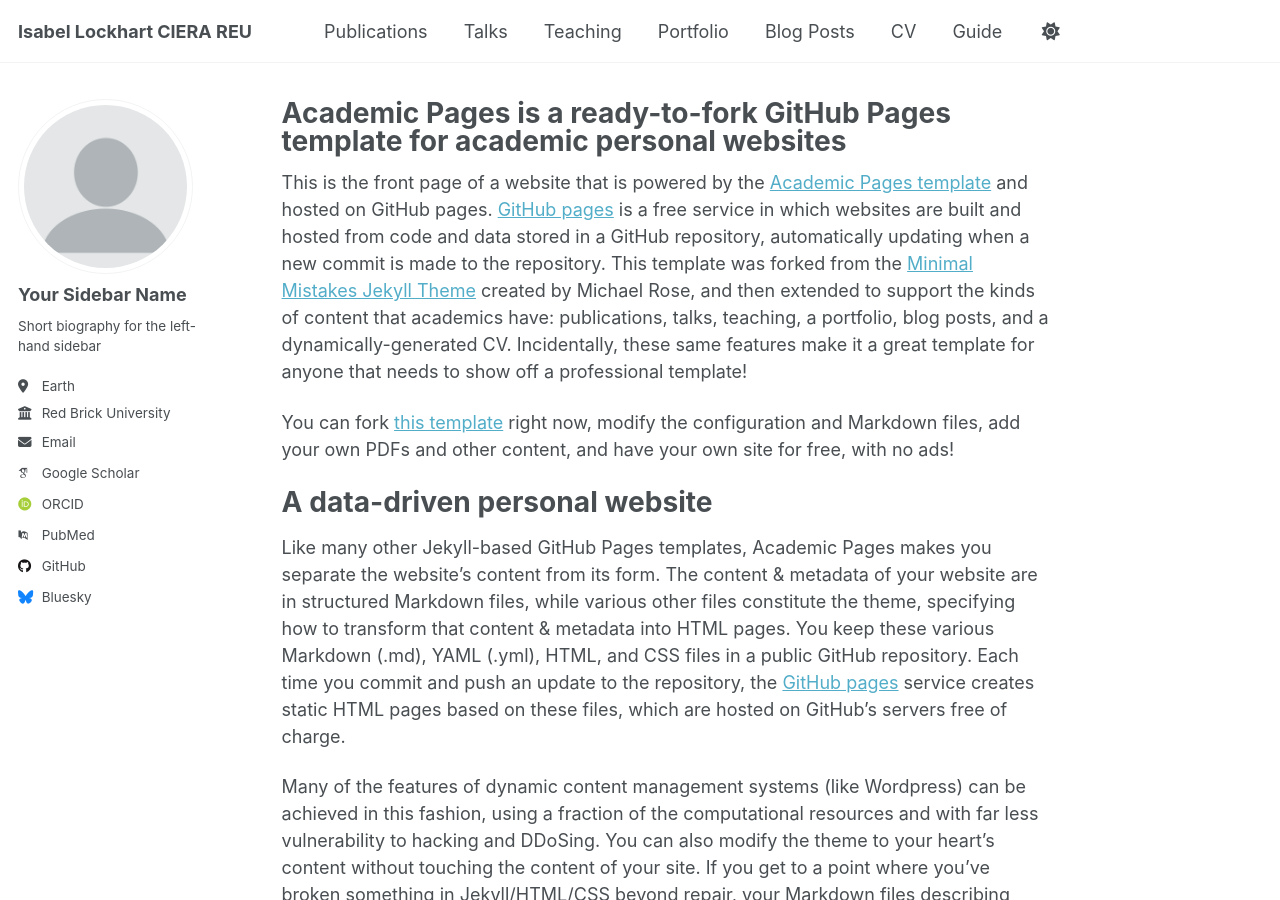
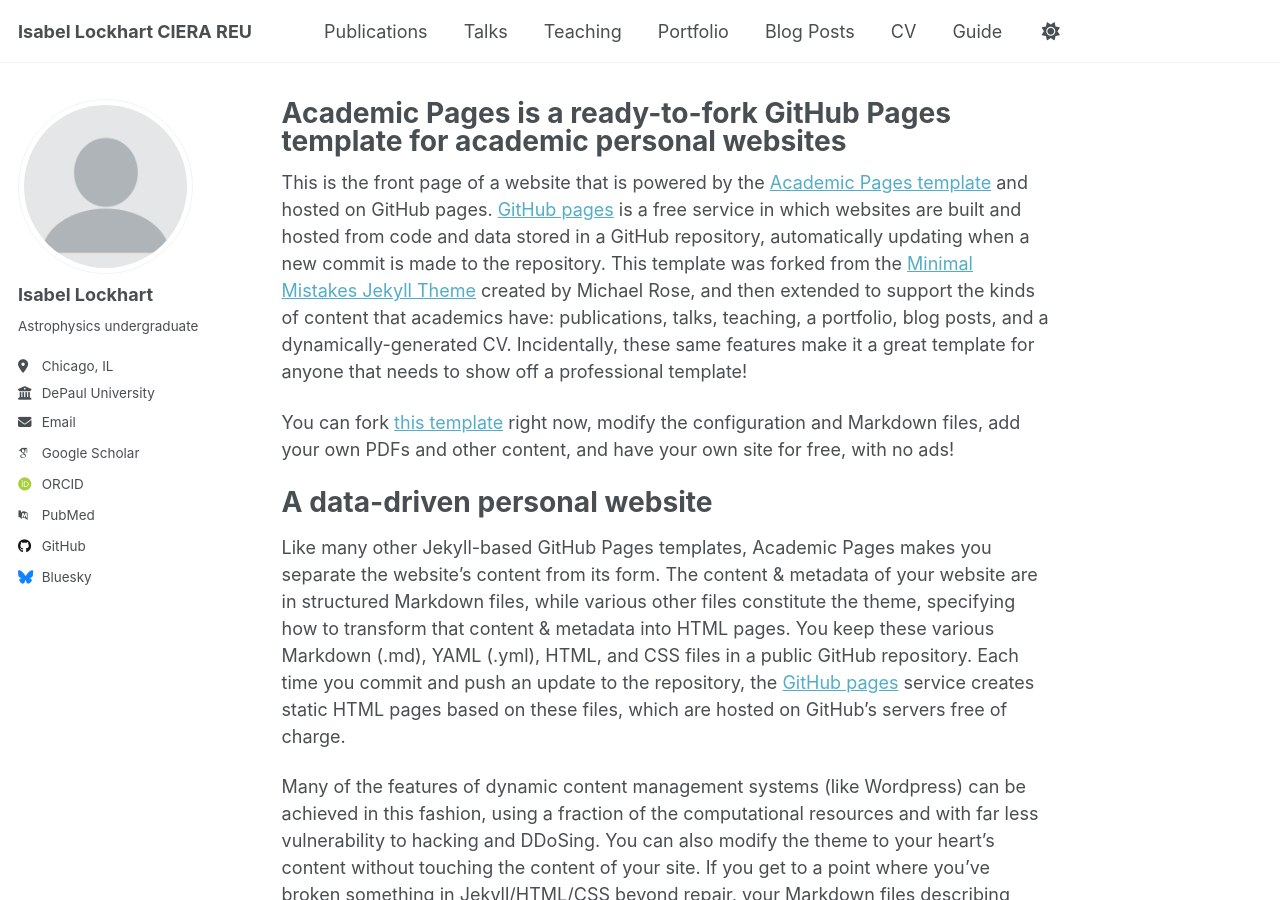
Before and after one commit to Isabel-Lockhart/CIERA, a Jekyll site: the page built from _pages/about.md, in a window 1280 px wide and 900 px high. Built offline with Jekyll 4.4.1, drawn with Linux system fonts in a browser that asks for light colours; some web fonts are replaced; a script that is not in the unit is left out.

Commit message:
Update _config.yml
Updated sidebar

```diff
--- a/_config.yml
+++ b/_config.yml
@@ -23,13 +23,13 @@ repository               : "Isabel-Lockhart/Isabel-Lockhart.github.io"
 author:
   # Biographic information
   avatar           : "profile.png"
-  name             : "Your Sidebar Name"
+  name             : "Isabel Lockhart"
   pronouns         : # example: "she/her"
-  bio              : "Short biography for the left-hand sidebar"
-  location         : "Earth"
-  employer         : "Red Brick University"
+  bio              : "Astrophysics undergraduate"
+  location         : "Chicago, IL"
+  employer         : "DePaul University"
   uri              : # URL
-  email            : "none@example.org"
+  email            : "ilockha1@depaul.edu"
 
   # Academic websites
   academia         : # URL
```
